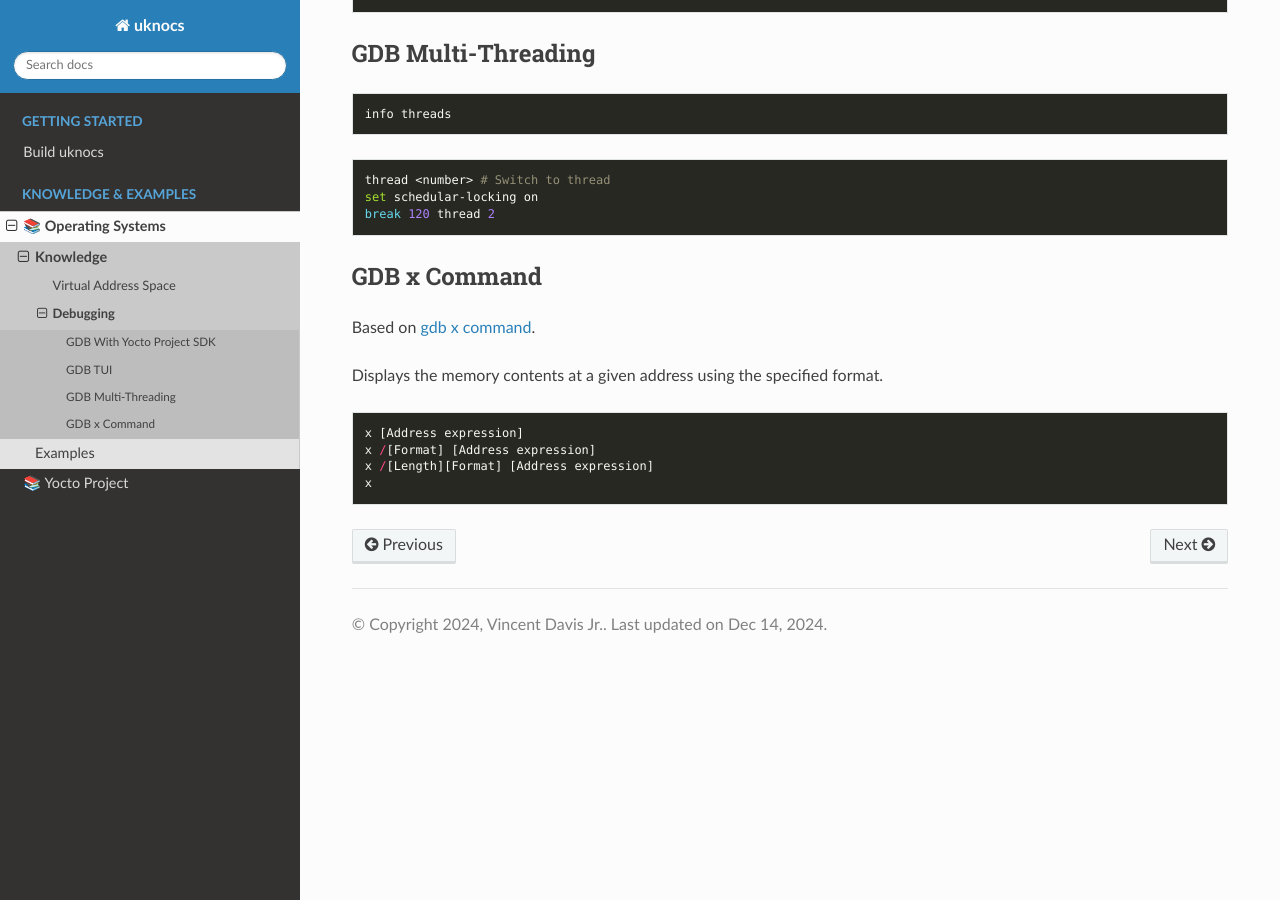
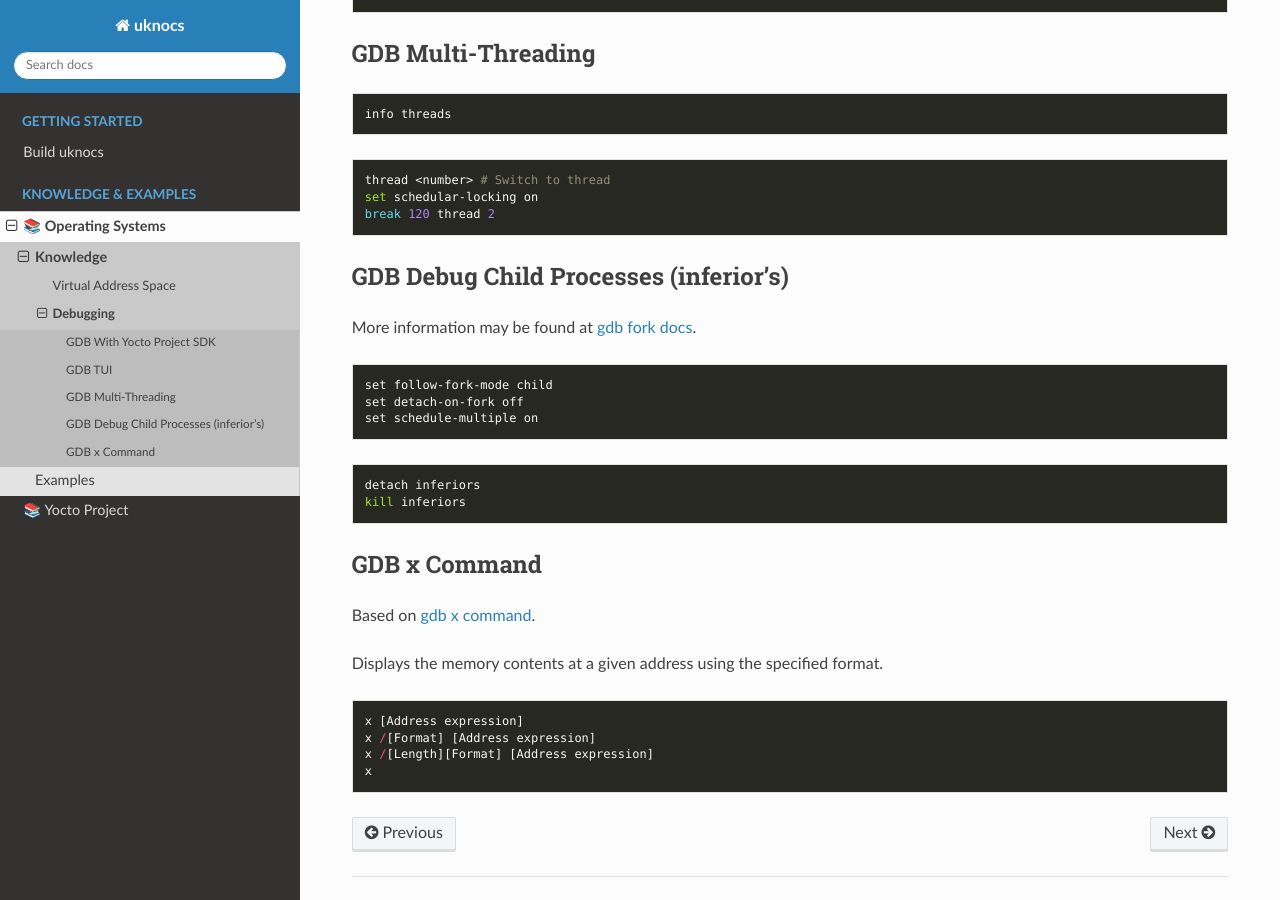
Before and after one commit to under-view/uknocs, a Sphinx documentation site: the page built from docs/operating-systems/knowledge/debug.rst, in a window 1280 px wide and 900 px high, scrolled down 1252 px. Built offline with Sphinx 7.4.7 and the Read the Docs theme 3.1.0, drawn with Linux system fonts in a browser that asks for light colours; formulas are drawn with MathJax 3.

Commit message:
os-knowledge-debug: add debuging child process section
Signed-off-by: Vincent Davis Jr <vince@underview.tech>

```diff
--- a/docs/operating-systems/knowledge/debug.rst
+++ b/docs/operating-systems/knowledge/debug.rst
@@ -82,6 +82,23 @@ GDB Multi-Threading
 	set schedular-locking on
 	break 120 thread 2
 
+======================================
+GDB Debug Child Processes (inferior's)
+======================================
+
+More information may be found at `gdb fork docs`_.
+
+.. code-block:: gdb
+
+	set follow-fork-mode child
+	set detach-on-fork off
+	set schedule-multiple on
+
+.. code-block:: bash
+
+	detach inferiors
+	kill inferiors
+
 =============
 GDB x Command
 =============
@@ -98,3 +115,4 @@ Displays the memory contents at a given address using the specified format.
 	x
 
 .. _gdb x command: https://visualgdb.com/gdbreference/commands/x
+.. _gdb fork docs: https://sourceware.org/gdb/current/onlinedocs/gdb.html/Forks.html
```
